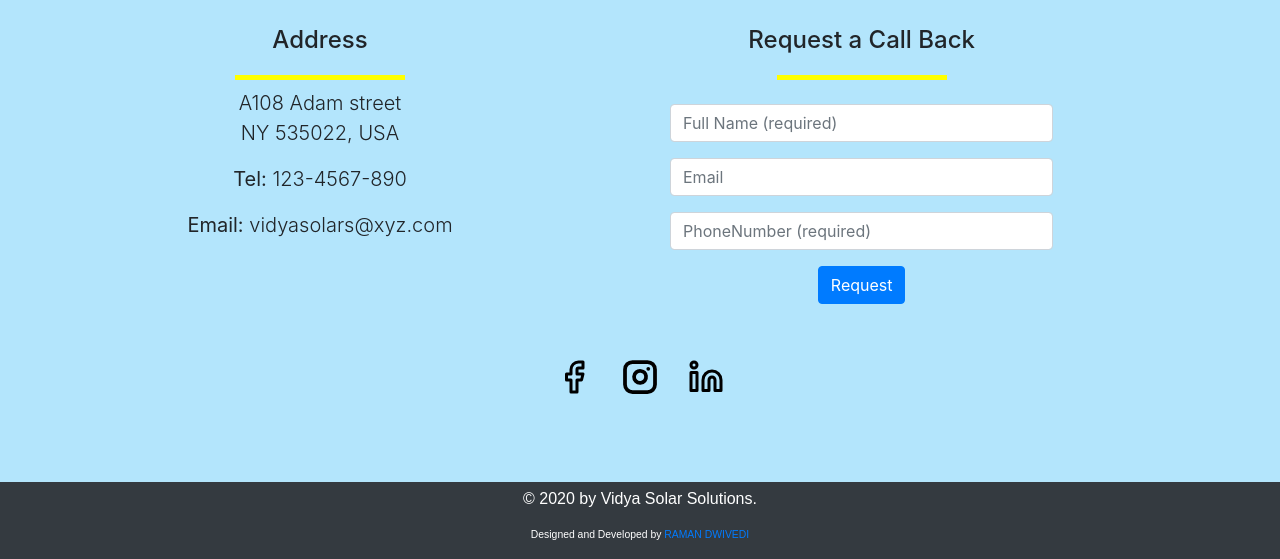
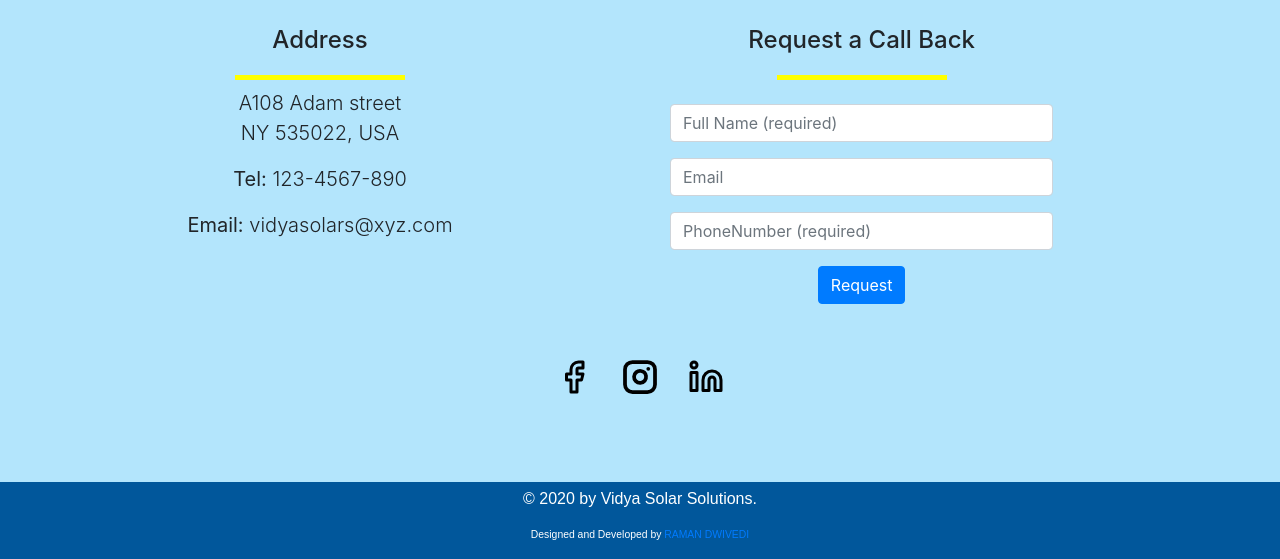
Before and after one commit to raman20/vidhya.github.io, a plain HTML site: page index.html in a window 1280 px wide. Shown: the part 5104-5663 px from the top of the page. Drawn offline with nearby package versions, Linux system fonts and the light colour scheme; some icons are missing.

Commit message:
footer color change

```diff
--- a/index.html
+++ b/index.html
@@ -667,7 +667,7 @@
 <!------------------------------------------------------------------footer-------------------------------------------------------------------->
 			<div class="w-100"></div>
 			<br><br>
-		   <div class="col-sm-12 bg-dark">
+		   <div class="col-sm-12" style="background: #01579b">
 		   <footer>
 		   		<p class="lead" style="color: #ffffff; font-size: 1em; font-family: sans-serif; padding-top: 5px">© 2020 by Vidya Solar Solutions.</p>
 		   		<p class="lead" style="color: #ffffff; font-size: 0.65em; font-family: sans-serif;">Designed and Developed by <a href=""><strong>RAMAN DWIVEDI</strong></a></p>
```
